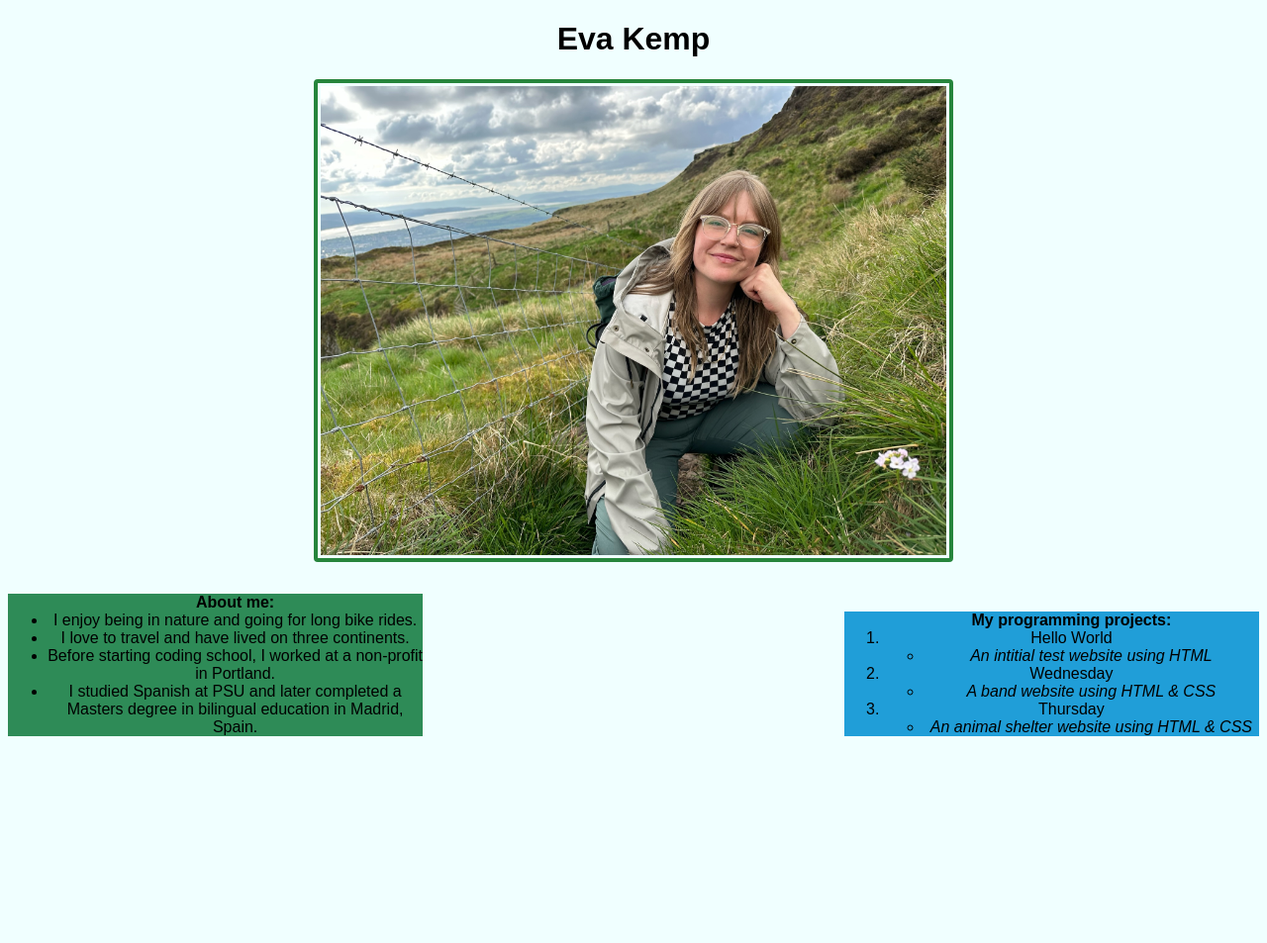
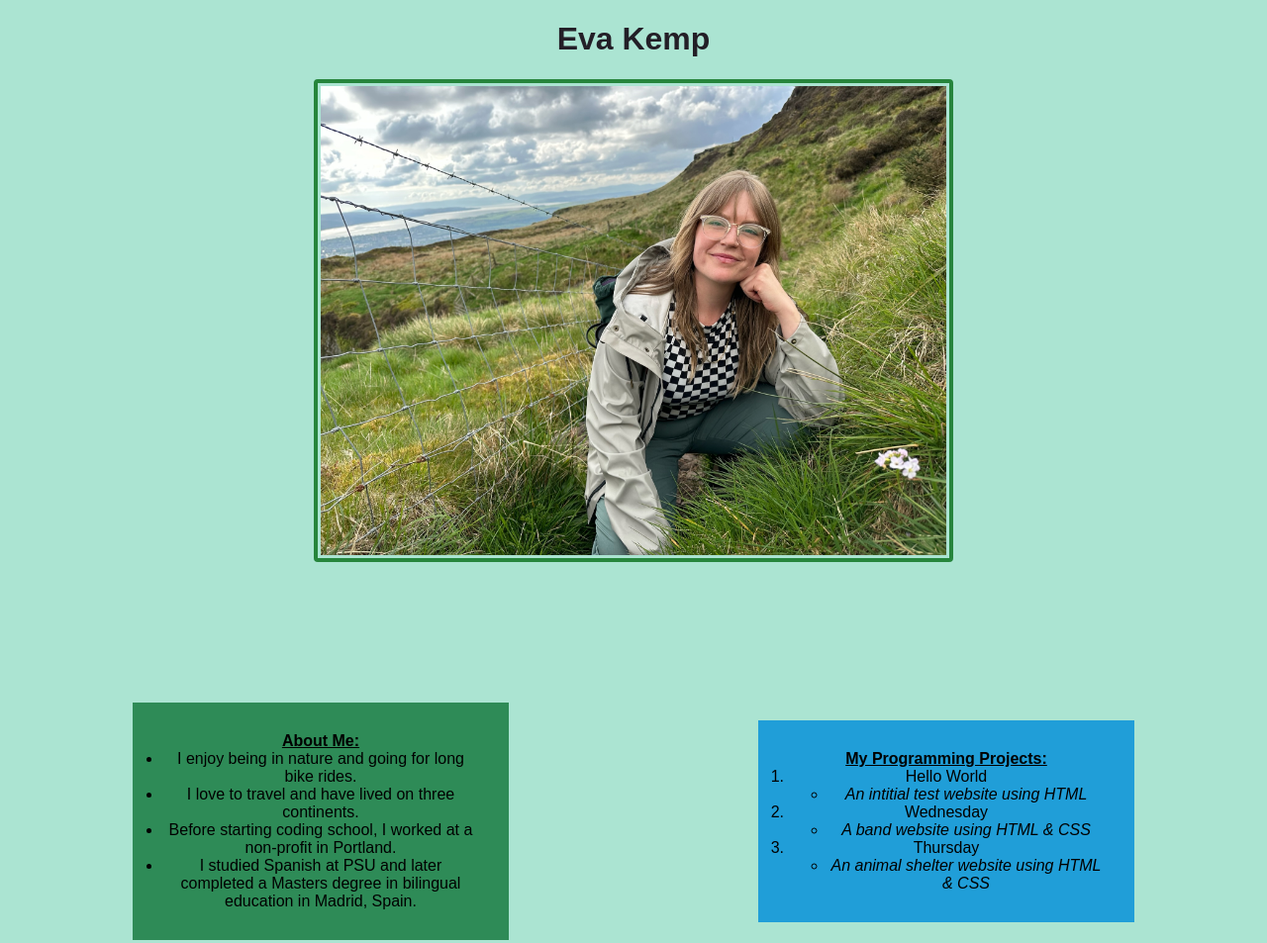
Before and after one commit to ekmagiccat/Week-One-CR, a plain HTML site: page index.html in a window 1280 px wide. Shown: the whole page at 99% size. Before the commit the page ends 800 px from the top, so only its background shows below. Drawn offline with Linux system fonts and the light colour scheme.

Commit message:
change colors of webpage

```diff
--- a/css/styles.css
+++ b/css/styles.css
@@ -1,8 +1,11 @@
 body {
-  background-color: azure;
+  background-color: rgb(171, 228, 210);
   font-family: Arial, Helvetica, sans-serif;
   margin: 0, auto;
   text-align: center;
+}
+h1 {
+  color: rgb(35, 31, 39);
 }
 img {
   border: 4px solid #26853c;
@@ -10,19 +13,29 @@ img {
   padding: 3px;
   width: 40%;
 }
+
 .image {
   display: block;
   margin-left: auto;
   margin-right: auto;
   width: 50%;
 }
+.me {
+  text-decoration: underline;
+}
 .about {
   width: 30%;
+  margin: 10%;
+  padding: 30px;
+  box-sizing: border-box;
   float: left;
   background-color: seagreen;
 }
 .projects {
   width: 30%;
+  margin: 10%;
+  padding: 30px;
+  box-sizing: border-box;
   float: right;
   background-color: rgb(32, 158, 216);
 }
--- a/index.html
+++ b/index.html
@@ -13,7 +13,7 @@
     <p></p>
     <div>
       <ul class="about">
-        <strong>About me:</strong>
+        <strong><span class="me">About Me:</span></strong>
         <li>I enjoy being in nature and going for long bike rides.</li>
         <li>I love to travel and have lived on three continents.</li>
         <li>
@@ -27,7 +27,7 @@
     </div>
     <br />
     <ol class="projects">
-      <strong>My programming projects:</strong>
+      <strong><span class="me">My Programming Projects:</span></strong>
       <li>Hello World</li>
       <ul>
         <li><em>An intitial test website using HTML</em></li>
```
